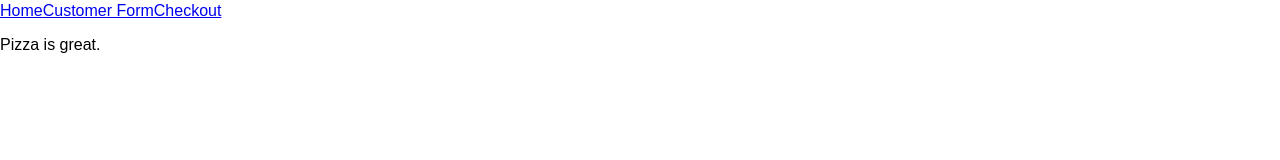
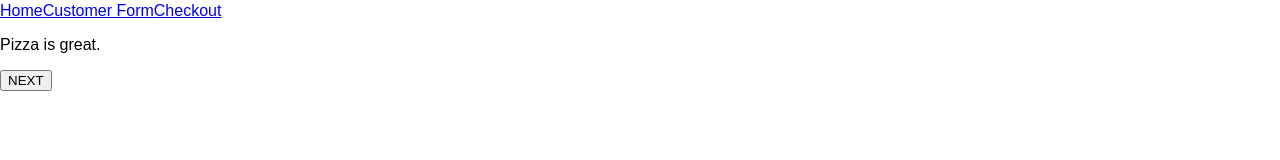
Before and after one commit to conceptcollector/redux-pizza-parlor, a React (Create React App) app: page / in a window 1280 px wide. Shown: the part 139-299 px from the top of the page. Built offline with nearby package versions, Linux system fonts and the light colour scheme; no server answers.

Commit message:
fixed next button

```diff
--- a/src/components/App/App.jsx
+++ b/src/components/App/App.jsx
@@ -3,6 +3,7 @@ import React from 'react';
 import axios from 'axios';
 import './App.css';
 import Header from '../Header/Header.jsx'
+import { useHistory } from 'react-router-dom';
 
 import CustomerForm from '../CustomerForm/CustomerForm';
 
@@ -17,6 +18,12 @@ import Checkout from '../Checkout/Checkout'
 function App() {
   const dispatch = useDispatch();
 
+  const history = useHistory();
+
+  const handleNext = () => {
+    console.log(history)
+    history.push('/CustomerForm');
+  }
 
   useEffect(() => {
     console.log('in useEffect');
@@ -61,7 +68,12 @@ function App() {
             <Checkout/>
           </Route>
 
+          <footer>
+          <Link to="/CustomerForm">
+             <button>NEXT</button>
+          </Link>
 
+          </footer>
 
       </div>
     </Router>
--- a/src/index.js
+++ b/src/index.js
@@ -17,7 +17,7 @@ const pizzaReducer = (state=[], action) => {
 
 const priceReducer = (state = 0, action) => {
   if (action.type === 'SET_PRICE'){
-    state += Number(action.payload);
+   return( state += Number(action.payload))
   }
   return state;
 }
```
